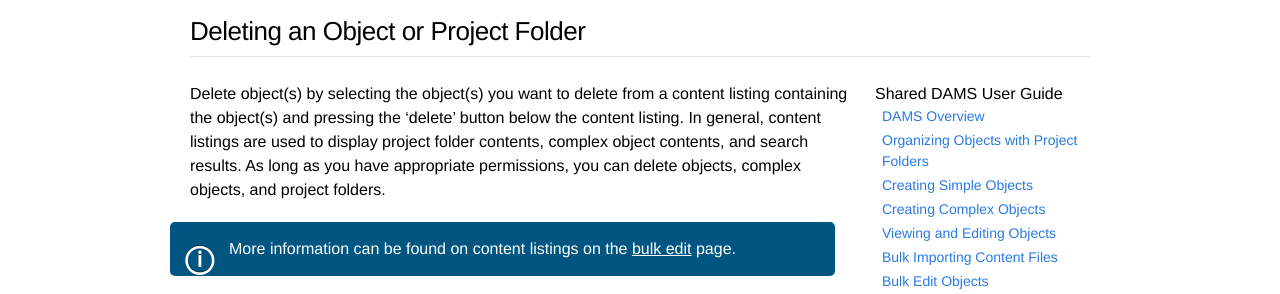
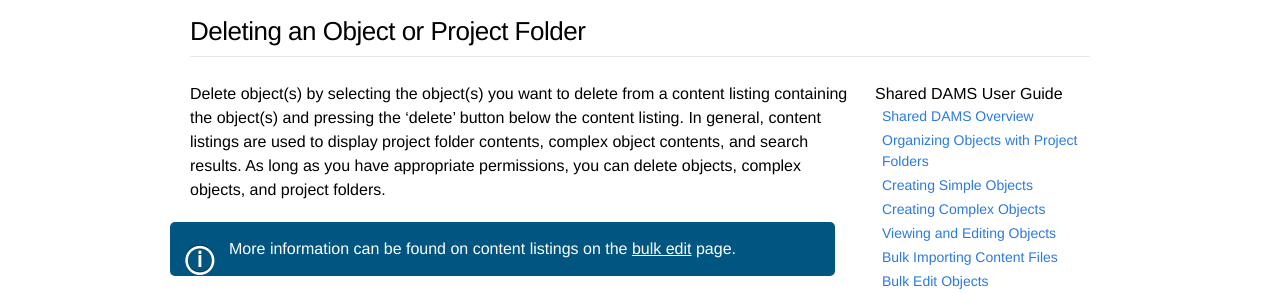
Before and after one commit to ucldc/ucldc-docs, a Jekyll site: the page built from docs/dams/delete.md, in a window 1280 px wide. Shown: the part 135-429 px from the top of the page. Built offline with Jekyll 4.4.1, drawn with Linux system fonts in a browser that asks for light colours; nearby versions of some CDN libraries.

Commit message:
Update dams-sidebar.html

```diff
--- a/_includes/dams-sidebar.html
+++ b/_includes/dams-sidebar.html
@@ -1,7 +1,7 @@
 <div class="sidebar">
   <h1>Shared DAMS User Guide</h1>
   <ul>
-    <li><a href="{{ site.url }}{{ site.baseurl }}/docs/dams/index/">DAMS Overview</a></li>
+    <li><a href="{{ site.url }}{{ site.baseurl }}/docs/dams/index/">Shared DAMS Overview</a></li>
     <li><a href="{{ site.url }}{{ site.baseurl }}/docs/dams/organization/">Organizing Objects with Project Folders</a></li>
     <li><a href="{{ site.url }}{{ site.baseurl }}/docs/dams/create-objects/">Creating Simple Objects</a></li>
     <li><a href="{{ site.url }}{{ site.baseurl }}/docs/dams/complex-objects/">Creating Complex Objects</a></li>
```
